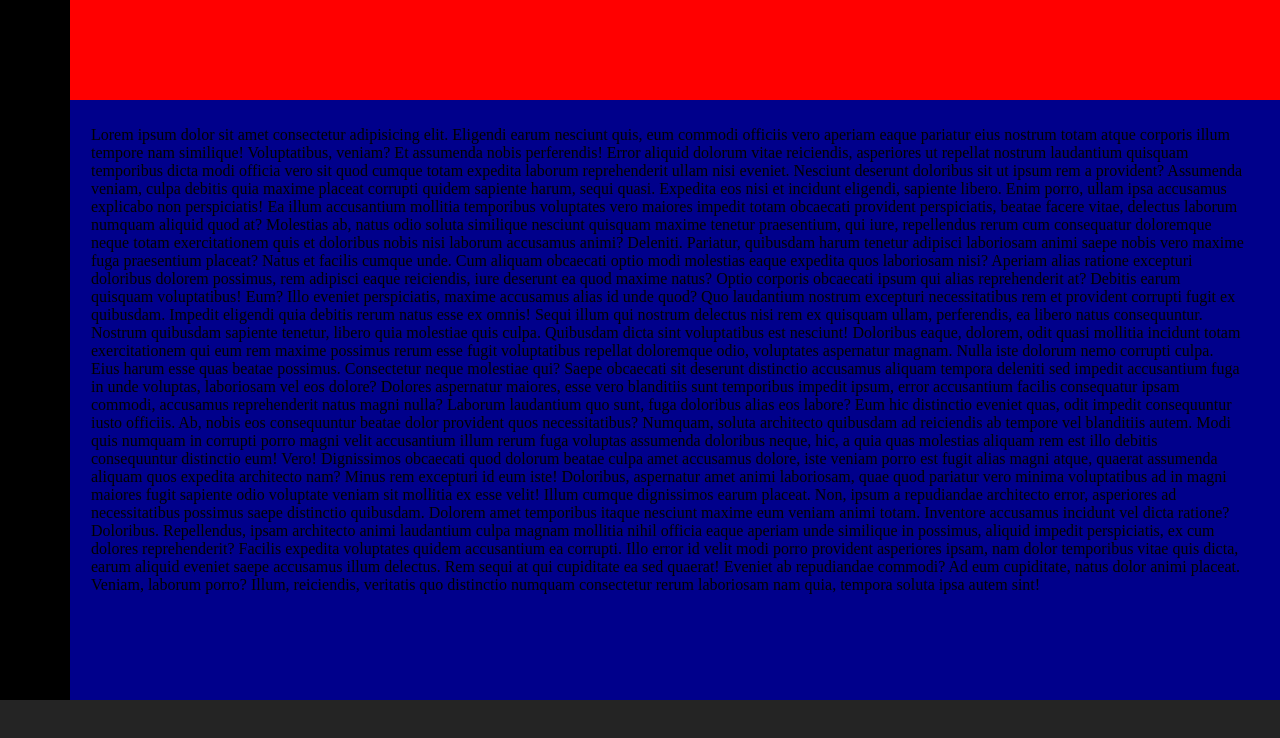
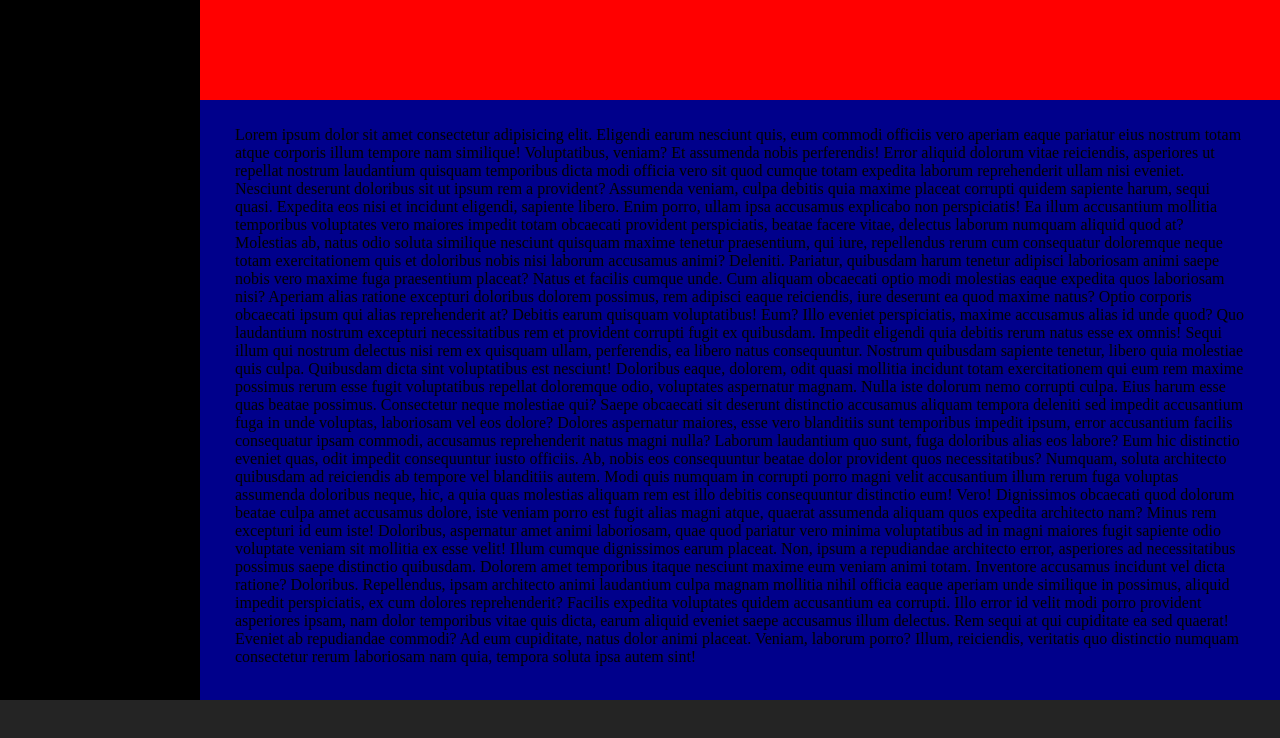
Before and after one commit to AlessiaOsman/html-css-spotifyweb, a plain HTML site: page index.html in a window 1280 px wide. Drawn offline with Linux system fonts and the light colour scheme.

Commit message:
fixed sidebar responsive

```diff
--- /dev/null
+++ b/css/responsive.css
@@ -0,0 +1,12 @@
+/* Sopra 500px */
+
+@media screen and (min-width: 501px) {
+
+    .sidebar{
+        width: 200px;
+    }
+
+    .content {
+        padding: 16px 0 16px 200px;
+}
+}
--- a/css/style.css
+++ b/css/style.css
@@ -46,7 +46,7 @@ footer {
     position: fixed;
     left: 0;
     top: 0;
-    bottom: 0;
+    bottom: 100px;
     z-index: 1;
 }
 
--- a/index.html
+++ b/index.html
@@ -8,6 +8,9 @@
 
     <!--Stylesheet-->
     <link rel="stylesheet" href="css/style.css">
+
+    <!--Responsive Stylesheet-->
+    <link rel="stylesheet" href="css/responsive.css">
 </head>
 
 <body>
```
